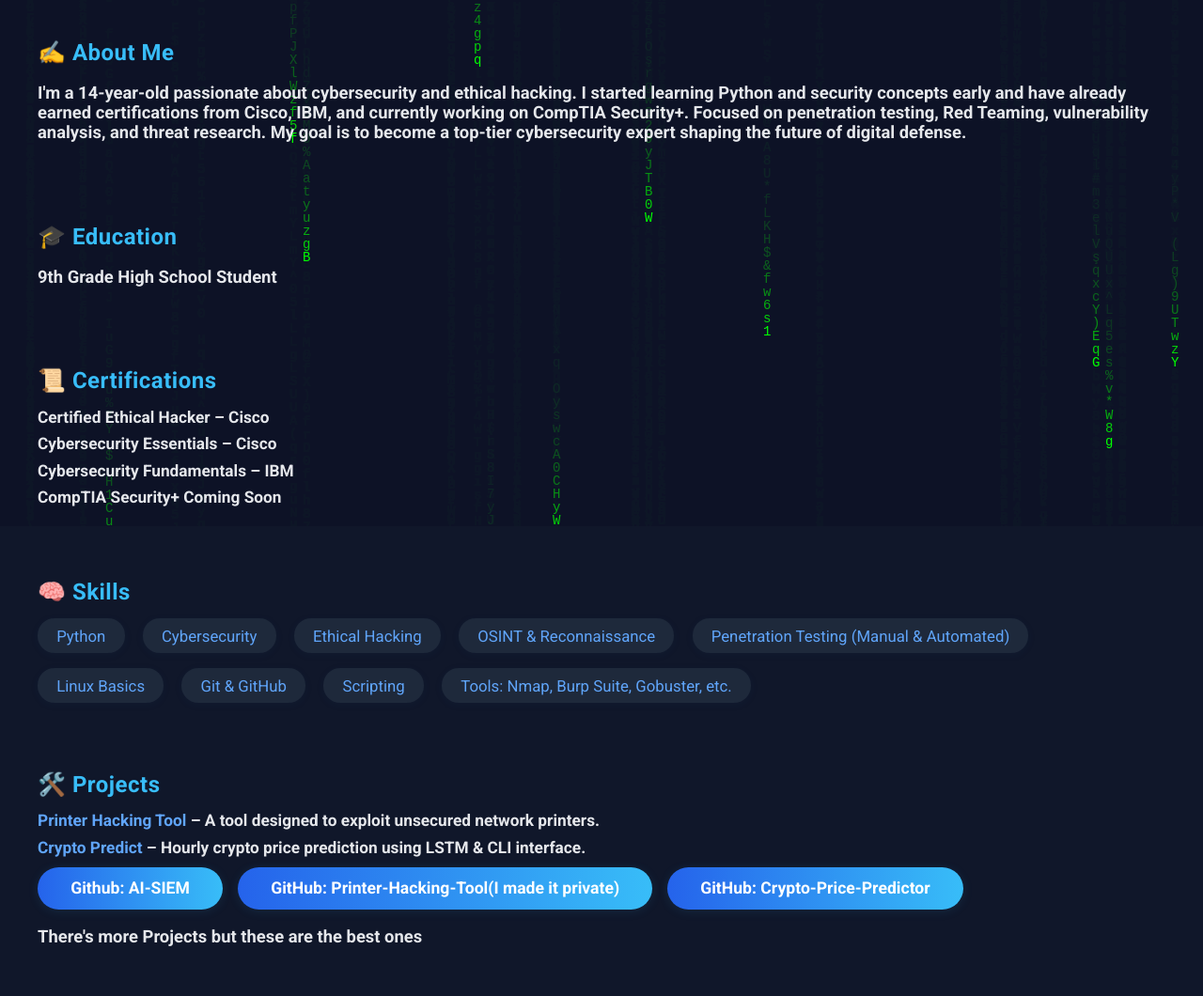
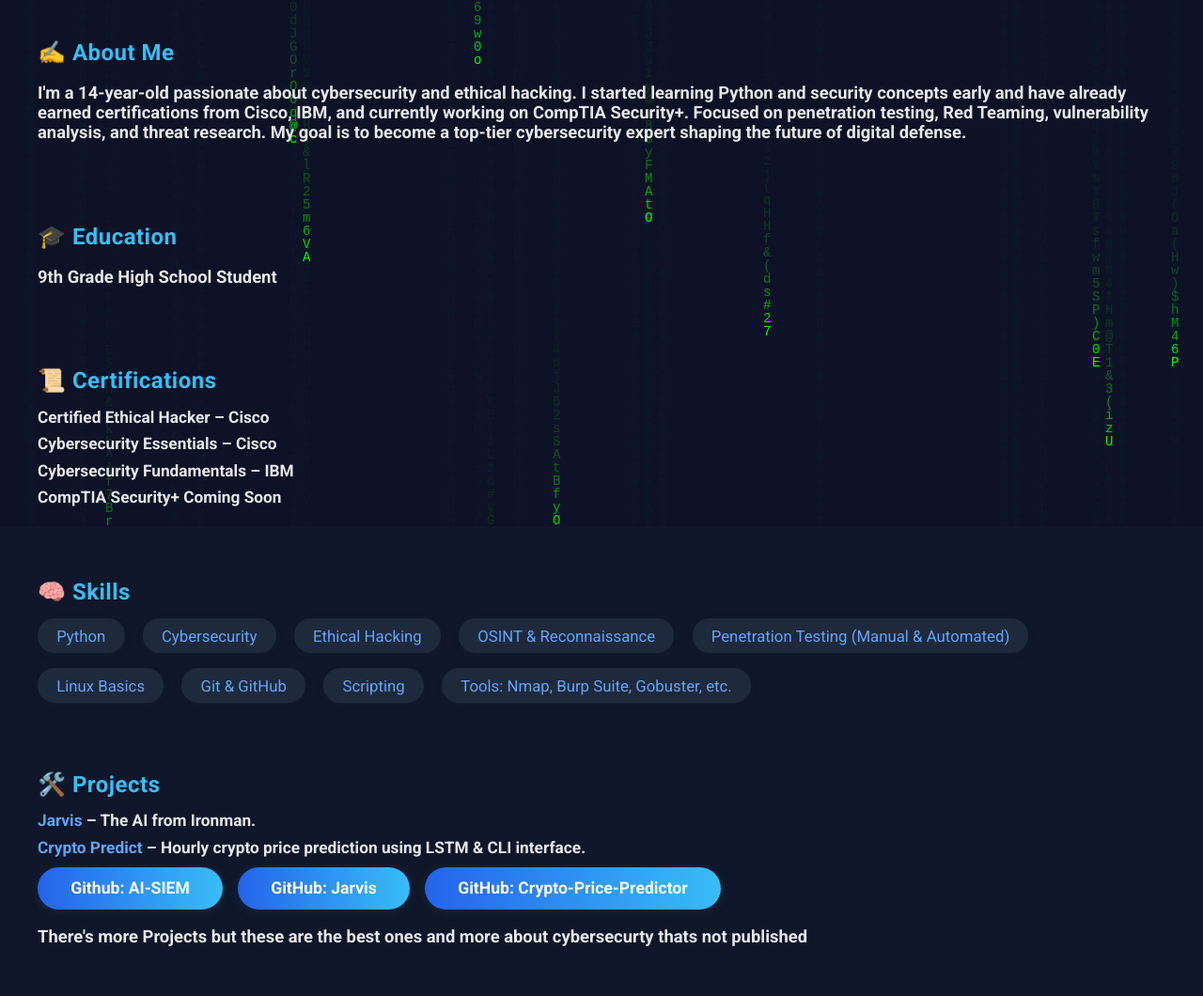
Before and after one commit to BrachioSec/brachiosec.github.io, a plain HTML site: page index.html in a window 1280 px wide. Shown: the part 240-1300 px from the top of the page at 94% size. Drawn offline with Linux system fonts and the light colour scheme.

Commit message:
Update index.html

```diff
--- a/index.html
+++ b/index.html
@@ -243,8 +243,7 @@
       <h2>🛠️ Projects</h2>
       <ul class="project-list">
         <li>
-          <strong>Printer Hacking Tool</strong> – A tool designed to exploit
-          unsecured network printers.
+          <strong>Jarvis</strong> – The AI from Ironman.
         </li>
         <li>
           <strong>Crypto Predict</strong> – Hourly crypto price prediction using
@@ -260,9 +259,9 @@
         >
         <a
           class="btn"
-          href="https://github.com/BrachioSec/Printer-Hacking-Tool"
+          href="https://github.com/BrachioSec/J.A.R.V.I.S"
           target="_blank"
-          >GitHub: Printer-Hacking-Tool(I made it private)</a
+          >GitHub: Jarvis</a
         >
         <a
           class="btn"
@@ -271,7 +270,7 @@
           >GitHub: Crypto-Price-Predictor</a
         >
       </div>
-      <p>There's more Projects but these are the best ones</p>
+      <p>There's more Projects but these are the best ones and more about cybersecurty thats not published</p>
     </section>
 
     <!-- İletişim -->
@@ -350,7 +349,7 @@
 
     // Matrix karakterleri, istediğin gibi değiştirilebilir
     const letters =
-      "ABCDEFGHIJKLMNOPQRSTUVWXYZabcdefghijklmno  gIfgıVHIU WU YAŞqufhqıluflwg0ş8yygş8pqrstuvwxyz0123456789@#$%^&*()";
+      "ABCDEFGHIJKLMNOPQRSTUVWXYZabcdefghijklmnoprqstuvywz0123456789@#$%^&*()";
     const fontSize = 14; // karakter boyutu
     const columns = Math.floor(width / fontSize); // kaç sütun olacağı
 
```
